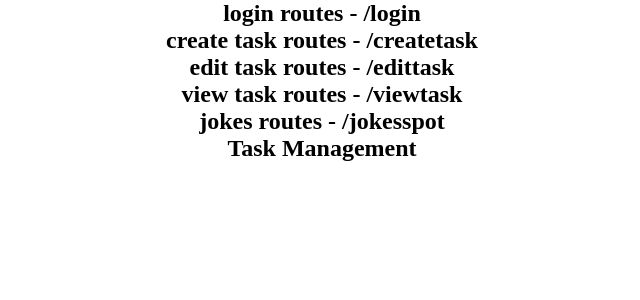
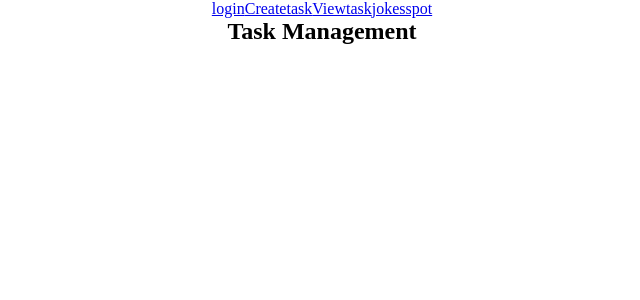
Before and after one commit to nirunj27/reacttuts, a React (Create React App) app: page / in a window 1280 px wide. Shown: the top 300 px of the page, without its empty margins (318-958 px from the left). Built offline with nearby package versions, Linux system fonts and the light colour scheme.

Commit message:
Update App.js

```diff
--- a/src/App.js
+++ b/src/App.js
@@ -1,5 +1,5 @@
 import React from "react";
-import { BrowserRouter as Router, Routes, Route } from "react-router-dom";
+import { BrowserRouter as Router, Routes, Route,Link } from "react-router-dom";
 import Login from "./Pages/login/Login.jsx";
 import "./App.css";
 import Createtask from "./Pages/task/Createtask.jsx";
@@ -13,17 +13,19 @@ const App = () => {
 
   return (
     <div className="App">
-    <h2>login routes - /login</h2>
-    <h2>create task routes - /createtask</h2>
-    <h2>edit task routes - /edittask</h2>
-    <h2>view task routes - /viewtask</h2>
-    <h2>jokes routes - /jokesspot</h2>
+
 
       <Router>
+        <navbar>
+          <Link to="/login">login</Link>
+          <Link to="/createtask">Createtask</Link>
+          <Link to="/viewtask">Viewtask</Link>
+          <Link to="/jokesspot">jokesspot</Link>
+        </navbar>
         <Routes>
           <Route path="/login" element={<Login />}></Route>
           <Route path="/jokesspot" element={<Jokes/>}></Route>
-          <Route path="/" element={<h2>Task Management</h2>}></Route>
+          <Route path="/" element={<h2 style={{textAlign:"center"}}>Task Management</h2>}></Route>
 
           <Route path="/createtask" element={<Createtask />}></Route>
           <Route path="/viewtask" element={<ViewTask />}></Route>
```
